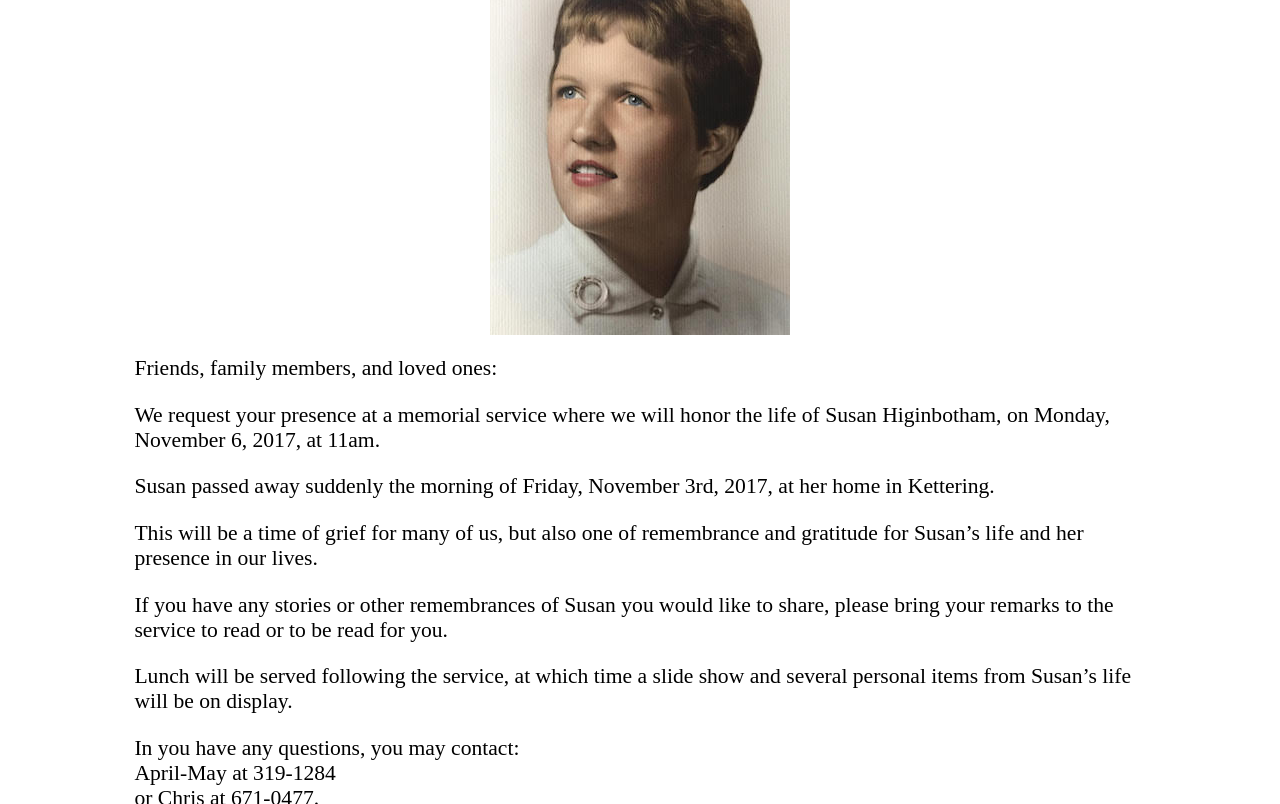
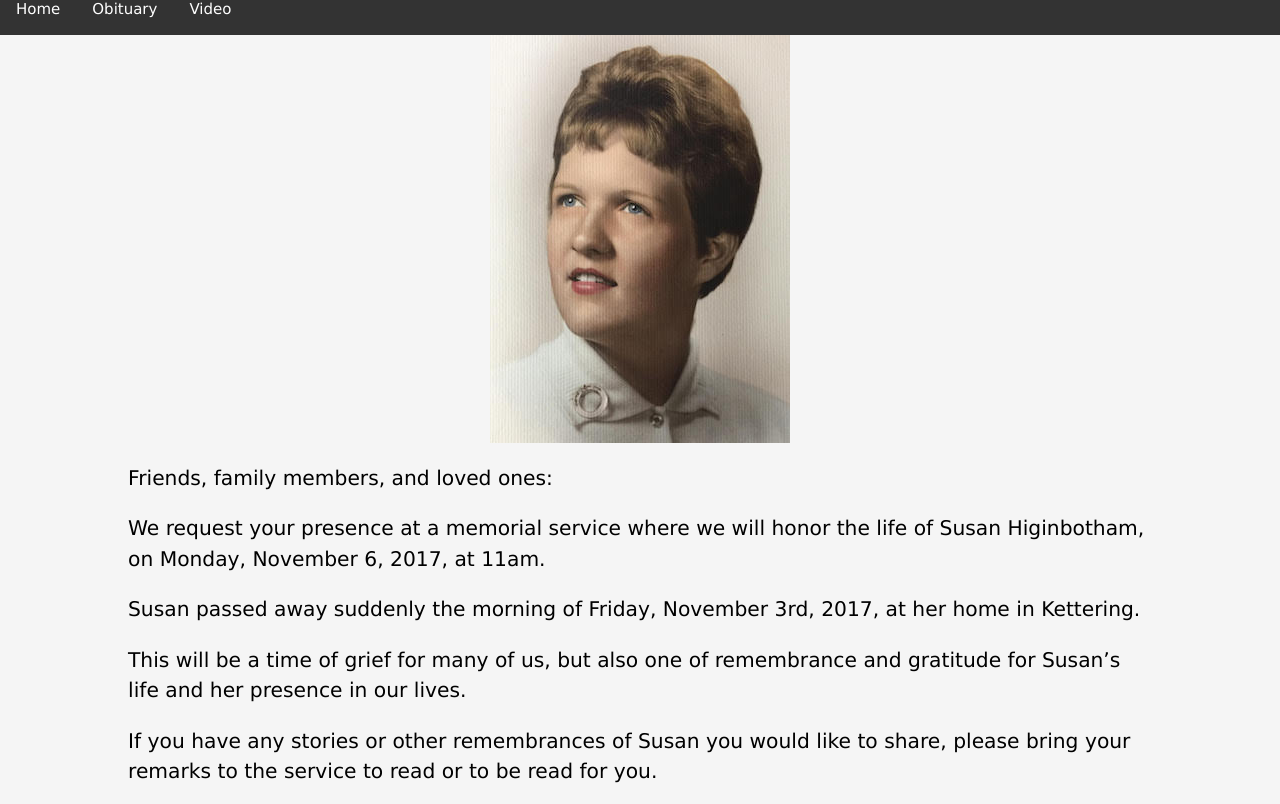
Before and after one commit to AprilMay0/susanMemorial, a plain HTML site: page index.html in a window 1280 px wide. Shown: the part 99-903 px from the top of the page. Drawn offline with nearby package versions, Linux system fonts and the light colour scheme.

Commit message:
added docs and video

```diff
--- a/index.html
+++ b/index.html
@@ -1,35 +1,37 @@
 <!DOCTYPE html>
 <html>
+
 <head>
 	<title>Remembering Susan Higinbotham</title>
-		<style>
-			.text {
-				font-size:1.35em;
-				margin-left: 10%;
-				margin-right:10%;
-			}
-			.picture {
-				display:block;
-				margin:auto;
-			}
-		</style>
+	<link rel="stylesheet" type="text/css" href="main.css">
+	<link rel="stylesheet" href="https://www.w3schools.com/w3css/4/w3.css">
 </head>
-	<body style="margin-top:2%;">
+
+<body>
+	<header>
+		<img class="picture" src="./img/SMH.PNG">
+	</header>
+	<nav>
+		<ul>
+			<li><a href="index.html">Home</a></li>
+			<li><a href="documents.html">Obituary</a></li>
+			<li><a href="video.html">Video</a></li>
+			</li>
+		</ul>
+	</nav>
+
 	<img class="picture" src="./img/Susan_300w.jpg">
 	<p class="text">Friends, family members, and loved ones:</p>
-		<p class="text">We request your presence at a memorial service where we will honor the life of Susan Higinbotham,
-			on Monday, November 6, 2017, at 11am.</p>
+	<p class="text">We request your presence at a memorial service where we will honor the life of Susan Higinbotham, on Monday, November 6, 2017, at 11am.</p>
 	<p class="text">Susan passed away suddenly the morning of Friday, November 3rd, 2017, at her home in Kettering.</p>
-		<p class="text">This will be a time of grief for many of us,
-			but also one of remembrance and gratitude for Susan’s life and her presence in our lives.</p>
-		<p class="text">If you have any stories or other remembrances of Susan you would like to share,
-			please bring your remarks to the service to read or to be read for you.</p>
-		<p class="text">Lunch will be served following the service,
-			at which time a slide show and several personal items from Susan’s life will be on display.</p>
-		<p class="text">In you have any questions, you may contact:<br />April-May at 319-1284<br /> or Chris at 671-0477.
+	<p class="text">This will be a time of grief for many of us, but also one of remembrance and gratitude for Susan’s life and her presence in our lives.</p>
+	<p class="text">If you have any stories or other remembrances of Susan you would like to share, please bring your remarks to the service to read or to be read for you.</p>
+	<p class="text">Lunch will be served following the service, at which time a slide show and several personal items from Susan’s life will be on display.</p>
+	<p class="text">In you have any questions, you may contact: April-May or Chris.</p>
 	<p class="text"><strong><a href="http://www.mightyfortresschurch.com/" target="blank">Mighty Fortress Lutheran Church</a><br />
 			2841 E Dorothy Ln<br />
 			Kettering, OH 45420<br />
 			(<a href="https://www.google.com/maps/place/Mighty+Fortress+Lutheran+Church/@39.699614,-84.1141136,17z/data=!3m1!4b1!4m5!3m4!1s0x8840852ff5a4f173:0xf0ab7ed3be647fd2!8m2!3d39.6996099!4d-84.1119249" target="blank">Click here for Google Maps</a>)</strong>
 </body>
+
 </html>
--- /dev/null
+++ b/main.css
@@ -0,0 +1,57 @@
+.text {
+  font-size: 1.35em;
+  margin-left: 10%;
+  margin-right: 10%;
+}
+
+.picture {
+  display: block;
+  margin: auto;
+}
+
+.pictureShare {
+  max-width: 48vw;
+  max-height: 70vh;
+  margin: auto;
+}
+
+.iframeClass {
+  width: 45vw;
+  height: 70vh;
+  align: top;
+}
+
+#obit {
+  display: inline;
+}
+
+body {
+  margin-top:2%;
+  background:#F5F5F5;
+}
+
+ul {
+  list-style-type: none;
+  margin: 0;
+  padding: 0;
+  overflow: hidden;
+  background-color: #333;
+}
+
+li {
+  float: left;
+}
+
+li a {
+  display: block;
+  color: white;
+  text-align: center;
+  padding: 14px 16px;
+  text-decoration: none;
+}
+
+/* Change the link color to #111 (black) on hover */
+
+li a:hover {
+  background-color: #111;
+}
```
Also changed, not shown: documents.html (added, +34 -0 lines), video.html (added, +27 -0 lines), img/SMH.PNG (added), img/Susan_current.jpg (added), 2 other files. Lines whose indentation alone changed are shown as unchanged.
